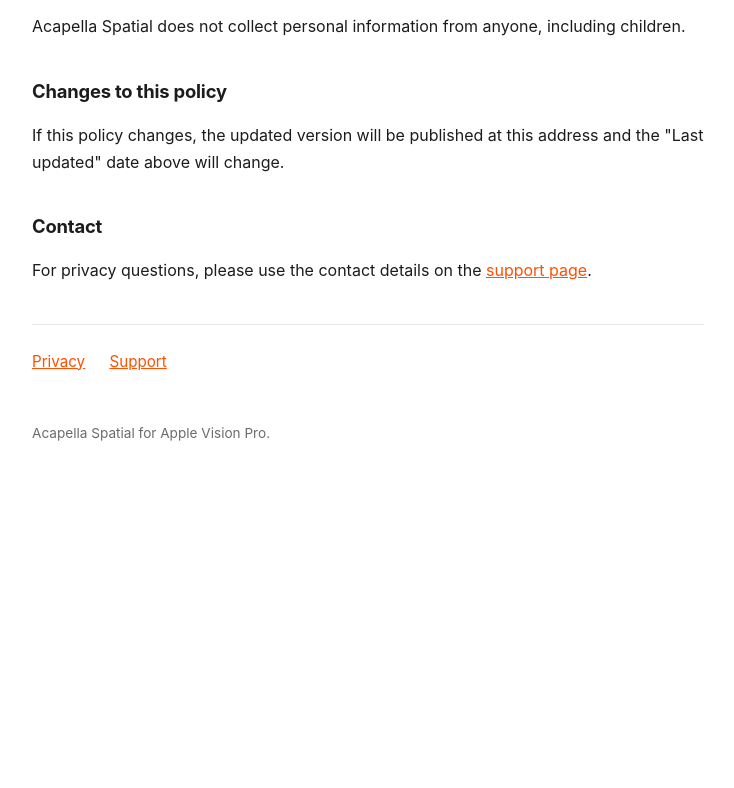
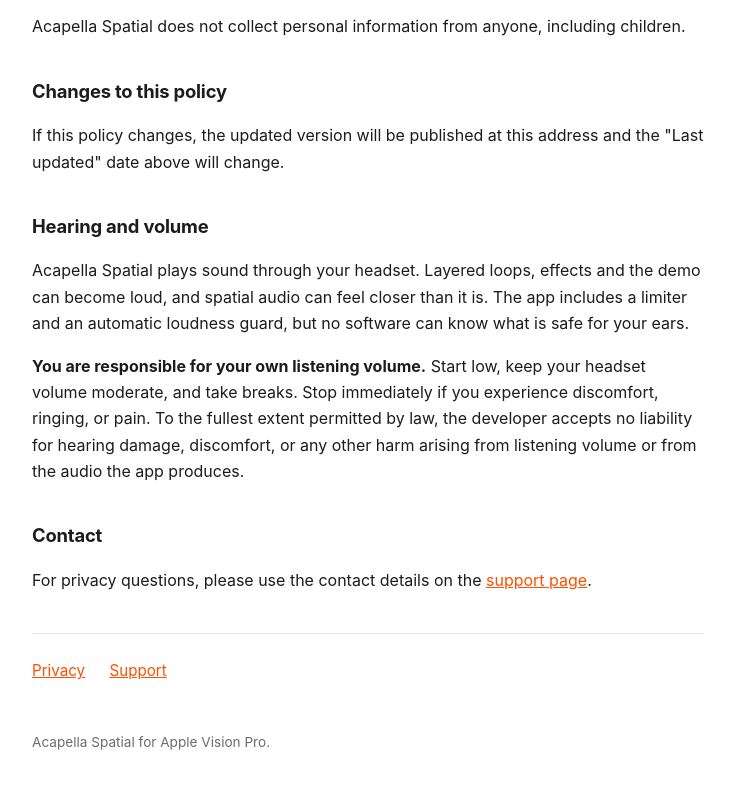
Before and after one commit to jamminstein/acapella-spatial, a plain HTML site: page index.html in a window 1280 px wide. Shown: the part 1213-2001 px from the top of the page, without its empty margins (272-1006 px from the left). Before the commit the page ends 1721 px from the top, so only its background shows below. Drawn offline with Linux system fonts and the light colour scheme.

Commit message:
Hearing and volume: listening volume is the user's responsibility
Added to both the privacy policy and the support page, above Contact.

```diff
--- a/index.html
+++ b/index.html
@@ -58,6 +58,16 @@
 <p>If this policy changes, the updated version will be published at this address
 and the "Last updated" date above will change.</p>
 
+<h2>Hearing and volume</h2>
+<p>Acapella Spatial plays sound through your headset. Layered loops, effects and
+the demo can become loud, and spatial audio can feel closer than it is. The app
+includes a limiter and an automatic loudness guard, but no software can know
+what is safe for your ears.</p>
+<p><strong>You are responsible for your own listening volume.</strong> Start
+low, keep your headset volume moderate, and take breaks. Stop immediately if you
+experience discomfort, ringing, or pain. To the fullest extent permitted by law,
+the developer accepts no liability for hearing damage, discomfort, or any other
+harm arising from listening volume or from the audio the app produces.</p>
 <h2>Contact</h2>
 <p>For privacy questions, please use the contact details on the
 <a href="support.html">support page</a>.</p>
```
Also changed, not shown: support.html (+10 -0 lines).
